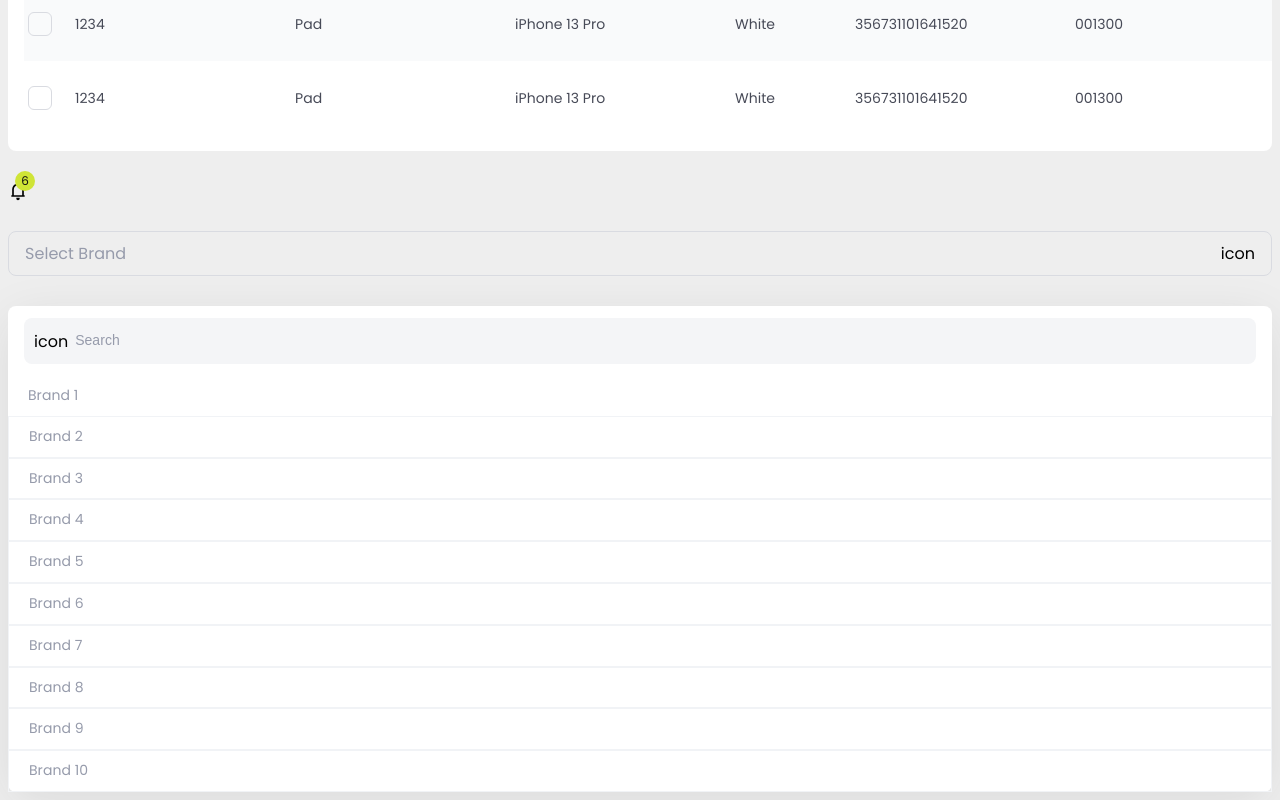
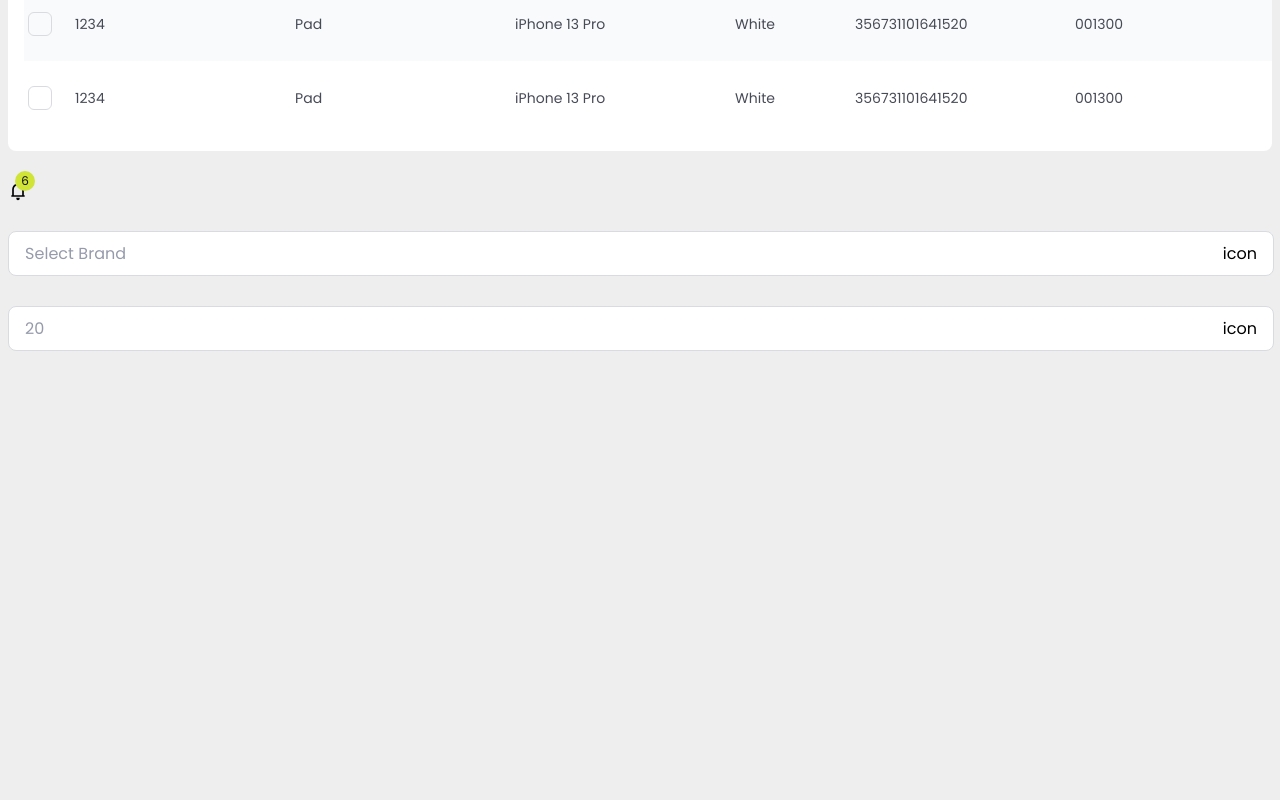
Before and after one commit to DevSenpai09/qfo-up-tu, a React app: page / in a window 1280 px wide. Shown: the part 3519-4319 px from the top of the page. After the commit the page ends 3878 px from the top, so only its background shows below. Built offline with nearby package versions, Linux system fonts and the light colour scheme; the HTML template or start-up script is replaced by a standard one.

Commit message:
updated select input

```diff
--- /dev/null
+++ b/src/components/brand-select/index.jsx
@@ -0,0 +1,26 @@
+import SelectInput from "../../components/select-input";
+
+const BrandSelect = () => {
+  const options = [
+    "Brand 1",
+    "Brand 2",
+    "Brand 3",
+    "Brand 4",
+    "Brand 5",
+    "Brand 6",
+    "Brand 7",
+    "Brand 8",
+    "Brand 9",
+    "Brand 10",
+  ];
+  return (
+    <SelectInput
+      placeholder="Select Brand"
+      options={options}
+      dropDownPos="down"
+      dropDownSearch
+    />
+  );
+};
+
+export default BrandSelect;
--- a/src/components/drop-down.jsx
+++ b/src/components/drop-down.jsx
@@ -1,15 +1,19 @@
 import "../styles/drop-down.css";
 import SearchInput from "./search-input";
 
-const DropDown = ({ options }) => {
+const DropDown = ({ options, dropDownSearch }) => {
   return (
     <div className="drop-down">
-      <div className="drop-down__search-input">
-        <SearchInput />
-      </div>
+      {dropDownSearch && (
+        <div className="drop-down__search-input">
+          <SearchInput />
+        </div>
+      )}
       <div className="drop-down__options">
         {options.map((option) => (
-          <div className="drop-down__option">{option}</div>
+          <div key={option} className="drop-down__option">
+            {option}
+          </div>
         ))}
       </div>
     </div>
--- /dev/null
+++ b/src/components/pagination-select/index.jsx
@@ -0,0 +1,15 @@
+import SelectInput from "../../components/select-input";
+
+const PaginationSelect = () => {
+  const options = [10, 20, 30, 40, 50, 60, 70, 80, 90];
+  return (
+    <SelectInput
+      placeholder="20"
+      options={options}
+      dropDownPos="up"
+      //   dropDownSearch
+    />
+  );
+};
+
+export default PaginationSelect;
--- a/src/components/select-input.jsx
+++ b/src/components/select-input.jsx
@@ -1,10 +1,26 @@
+import { useState } from "react";
 import "../styles/select-input.css";
+import DropDown from "./drop-down";
 
-const SelectInput = ({ placeholder }) => {
+const SelectInput = ({ placeholder, options, dropDownPos, dropDownSearch }) => {
+  const [isDrop, setIsDrop] = useState(false);
   return (
-    <div className="select-input">
-      <span className="select-input__placeholder">{placeholder}</span>
-      <div className="select-input__icon">icon</div>
+    <div className="select-input" onClick={() => setIsDrop(!isDrop)}>
+      <div className="select-input__input-wrapper">
+        <span className="select-input__input-wrapper__placeholder">
+          {placeholder}
+        </span>
+        <div className="select-input__input-wrapper__icon">icon</div>
+      </div>
+      {options && isDrop && (
+        <div
+          className={`select-input__drop-down ${
+            dropDownPos === "up" && "select-input__drop-down--up"
+          } ${dropDownPos === "down" && "select-input__drop-down--down"}`}
+        >
+          <DropDown options={options} dropDownSearch={dropDownSearch} />
+        </div>
+      )}
     </div>
   );
 };
--- a/src/pages/AP.jsx
+++ b/src/pages/AP.jsx
@@ -13,23 +13,10 @@
 import NotificationsHeader from "../components/notifications/NotificationsHeader";
 import APTable from "../components/ap-table";
 import NotificationBell from "../components/notificationBell";
-import DropDown from "../components/drop-down";
-import SelectInput from "../components/select-input";
+import BrandSelect from "../components/brand-select";
+import PaginationSelect from "../components/pagination-select";
 
 const AP = () => {
-  const options = [
-    "Brand 1",
-    "Brand 2",
-    "Brand 3",
-    "Brand 4",
-    "Brand 5",
-    "Brand 6",
-    "Brand 7",
-    "Brand 8",
-    "Brand 9",
-    "Brand 10",
-  ];
-
   return (
     <>
       <h1>Ap Components</h1>
@@ -62,8 +49,9 @@
         <Notifications />
         <APTable />
         <NotificationBell />
-        <SelectInput placeholder="Select Brand" />
-        <DropDown options={options} />
+        <BrandSelect />
+        <PaginationSelect />
+        {/* <DropDown options={options} /> */}
       </div>
     </>
   );
--- a/src/styles/drop-down.css
+++ b/src/styles/drop-down.css
@@ -14,7 +14,7 @@
   font-size: 14px;
   line-height: 170%;
   letter-spacing: 0.003em;
-  color: #969bab;
+  color: #474a57;
   text-transform: capitalize;
   padding: 8px 20px;
   box-sizing: border-box;
--- a/src/styles/select-input.css
+++ b/src/styles/select-input.css
@@ -1,7 +1,15 @@
 .select-input {
-  padding: 8px 16px;
+  width: 100%;
+  display: grid;
+  gap: 7px;
+  position: relative;
+  background-color: #ffffff;
   border-radius: 8px;
   border: 1px solid #d9dbe1;
+}
+
+.select-input__input-wrapper {
+  padding: 8px 16px;
   display: flex;
   align-items: center;
   justify-content: space-between;
@@ -9,10 +17,24 @@
   box-sizing: border-box;
 }
 
-.select-input__placeholder {
+.select-input__input-wrapper__placeholder {
   font-weight: 400;
   font-size: 16px;
   line-height: 170%;
   letter-spacing: 0.003em;
   color: #969bab;
 }
+
+.select-input__drop-down {
+  position: absolute;
+  width: 100%;
+  z-index: 999;
+}
+
+.select-input__drop-down--up {
+  bottom: 53px;
+}
+
+.select-input__drop-down--down {
+  top: 53px;
+}
```
